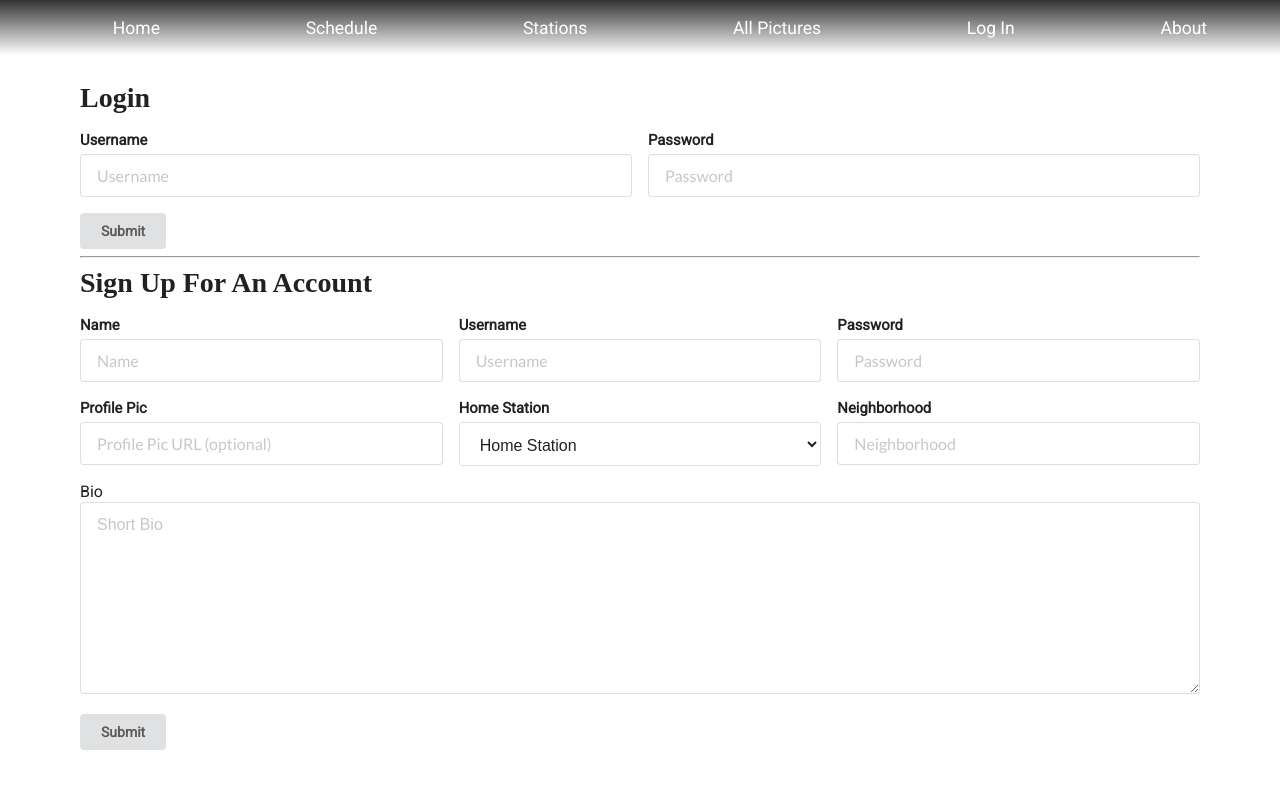
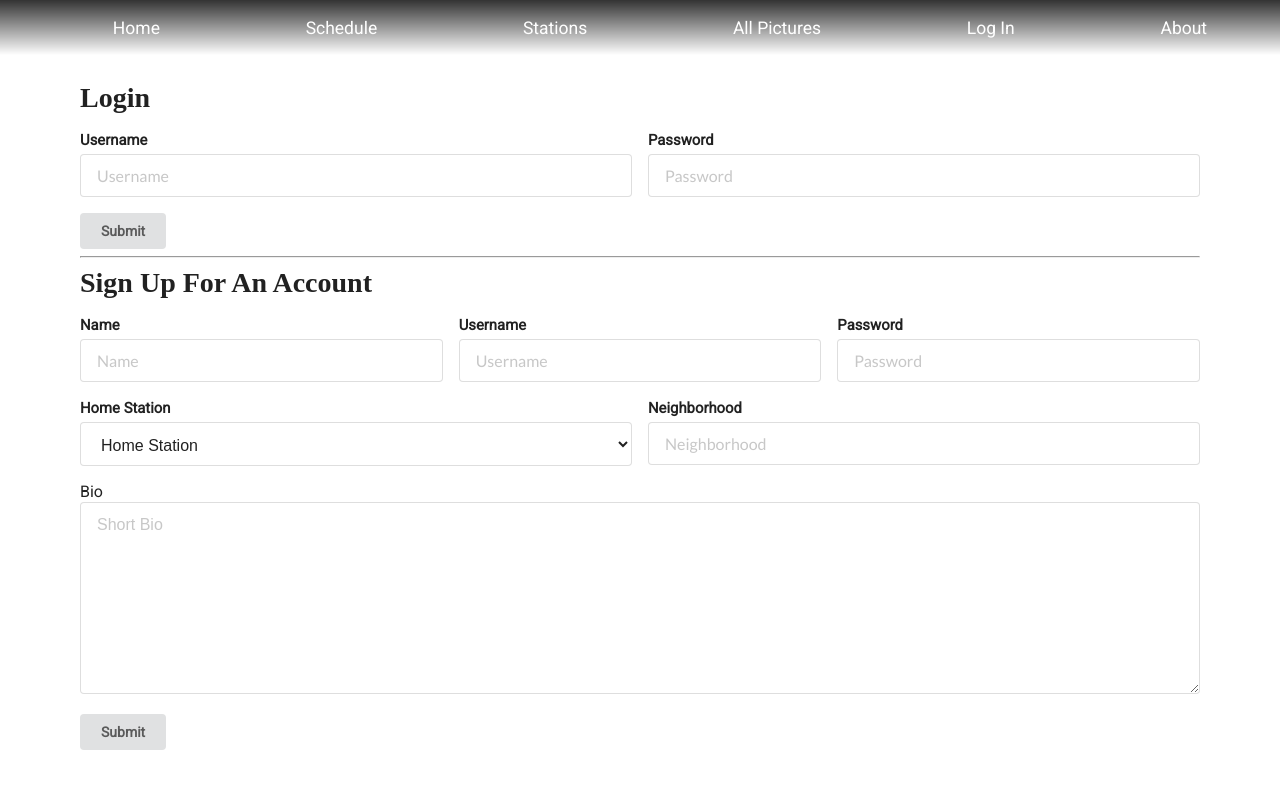
Before and after one commit to dekadekadeka/martastic-frontend, a React (Create React App) app: page /login in a window 1280 px wide. Shown: the top 788 px of the page. Built offline with nearby package versions, Linux system fonts and the light colour scheme; no server answers; a web font is replaced by a local one.

Commit message:
generic profile pic on  signup

```diff
--- a/src/components/UserEditForm.js
+++ b/src/components/UserEditForm.js
@@ -7,7 +7,7 @@ class EditForm extends Component {
     id: this.props.user.id,
     name: this.props.user.name,
     username: this.props.user.username,
-    profile_pic_url: "",
+    profile_pic_url: this.props.user.profile_pic_url,
     home_station: this.props.user.home_station,
     location: this.props.user.location,
     bio: this.props.user.bio
--- a/src/pages/Signup.js
+++ b/src/pages/Signup.js
@@ -7,10 +7,10 @@ class Signup extends Component {
     name: "",
     username: "",
     password: "",
-    profile_pic_url: "",
     home_station: "",
     location: "",
-    bio: ""
+    bio: "",
+    profile_pic_url: "http://localhost:3000/generic_profile.jpg"
   }
 
   handleChange = event => {
@@ -58,14 +58,6 @@ class Signup extends Component {
           </div>
           </div>
           <div className="fields">
-          <div className="field">
-        <label>Profile Pic</label>
-          <input
-            name='profile_pic_url'
-            placeholder='Profile Pic URL (optional)'
-            value={this.state.profile_pic_url}
-            onChange={this.handleChange}/>
-            </div>
             {/* station dropdown */}
             <div className="field">
             <label>Home Station</label>
```
